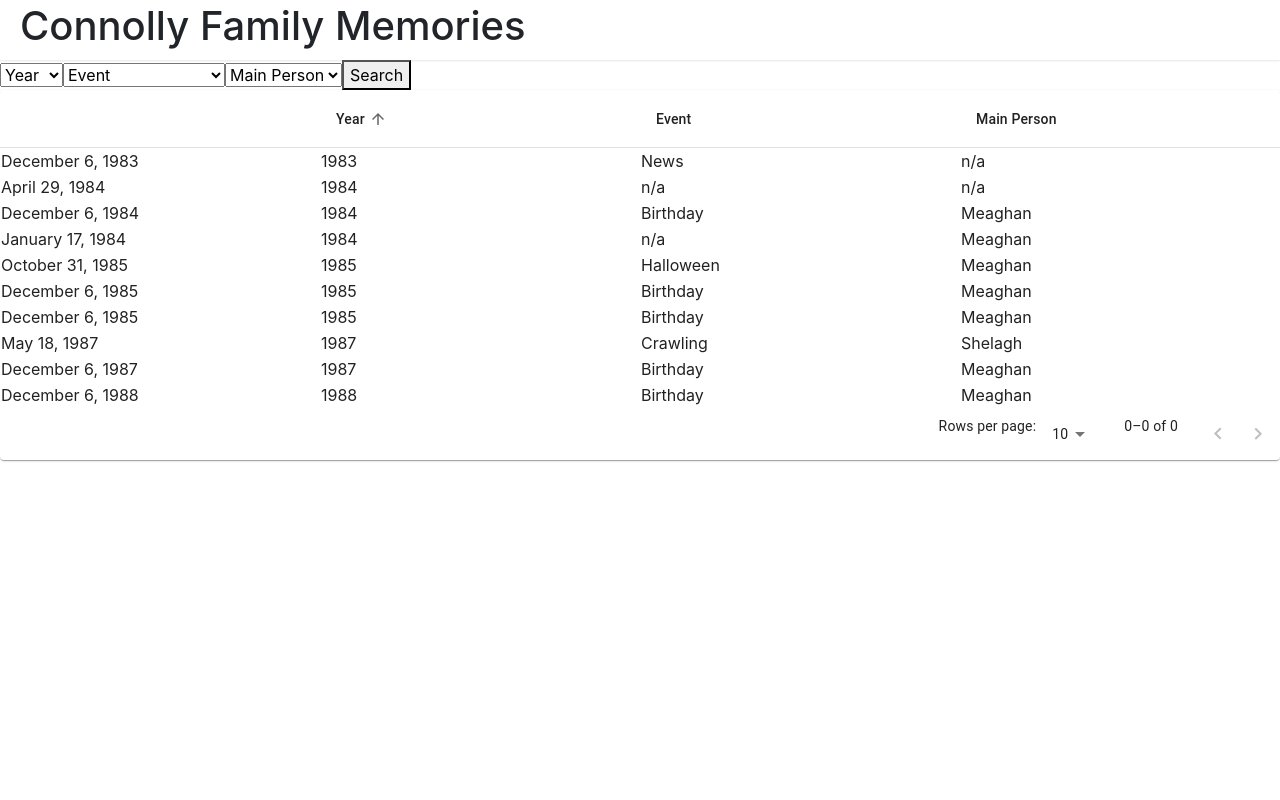
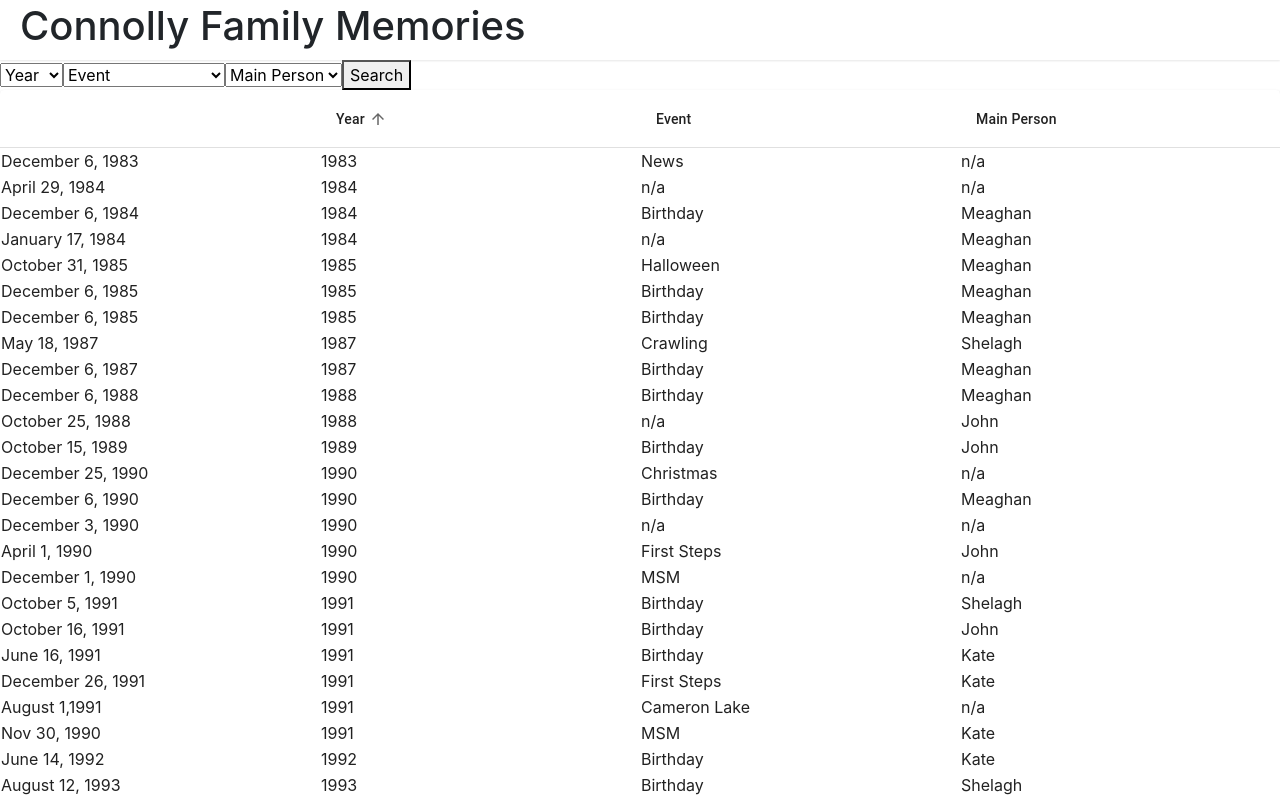
Before and after one commit to connkat/family-videos, a React (Create React App) app: page / in a window 1280 px wide. Shown: the top 800 px of the page. Built offline with nearby package versions, Linux system fonts and the light colour scheme; the HTML template or start-up script is replaced by a standard one.

Commit message:
removed messy pagination

```diff
--- a/src/components/VideoTable.jsx
+++ b/src/components/VideoTable.jsx
@@ -8,7 +8,6 @@ import TableHead from "@mui/material/TableHead";
 import TableContainer from "@mui/material/TableContainer";
 import TableRow from "@mui/material/TableRow";
 import Paper from "@mui/material/Paper";
-import TablePagination from "@mui/material/TablePagination";
 import TableSortLabel from "@mui/material/TableSortLabel";
 import { visuallyHidden } from "@mui/utils";
 
@@ -87,8 +86,6 @@ function EnhancedTableHead(props) {
 export default function VideoBar(rows) {
 	const [order, setOrder] = useState("asc");
 	const [orderBy, setOrderBy] = useState("year");
-	const [page, setPage] = useState(0);
-	const [rowsPerPage, setRowsPerPage] = useState(10);
 	const [embedId, setEmbedId] = useState("");
 	const [date, setDate] = useState("");
 	const [open, setOpen] = useState(false);
@@ -107,15 +104,6 @@ export default function VideoBar(rows) {
 		handleOpen();
 		setEmbedId(embedId);
 		setDate(date);
-	};
-
-	const handleChangePage = (event, newPage) => {
-		setPage(newPage);
-	};
-
-	const handleChangeRowsPerPage = (event) => {
-		setRowsPerPage(parseInt(event.target.value, 10));
-		setPage(0);
 	};
 
 	return (
@@ -142,8 +130,7 @@ export default function VideoBar(rows) {
 						<TableBody>
 							{data
 								.sort(getComparator(order, orderBy))
-								.slice()
-								.slice(page * rowsPerPage, page * rowsPerPage + rowsPerPage)
+
 								.map((video) => {
 									return (
 										<TableRow
@@ -162,15 +149,6 @@ export default function VideoBar(rows) {
 						</TableBody>
 					</Table>
 				</TableContainer>
-				<TablePagination
-					rowsPerPageOptions={[5, 10, 25]}
-					component="div"
-					count={rows.length ?? 0}
-					rowsPerPage={rowsPerPage}
-					page={page}
-					onPageChange={handleChangePage}
-					onRowsPerPageChange={handleChangeRowsPerPage}
-				/>
 			</Paper>
 		</Box>
 	);
```
